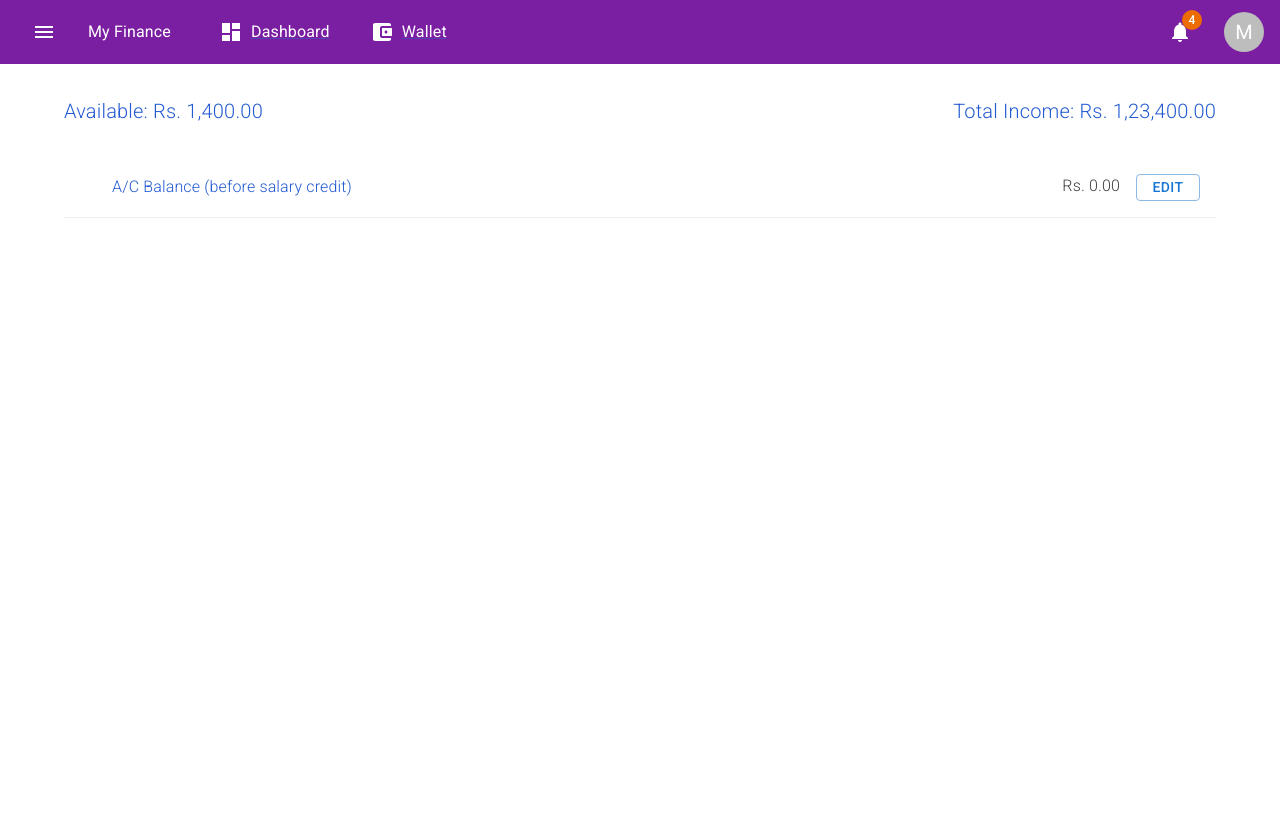
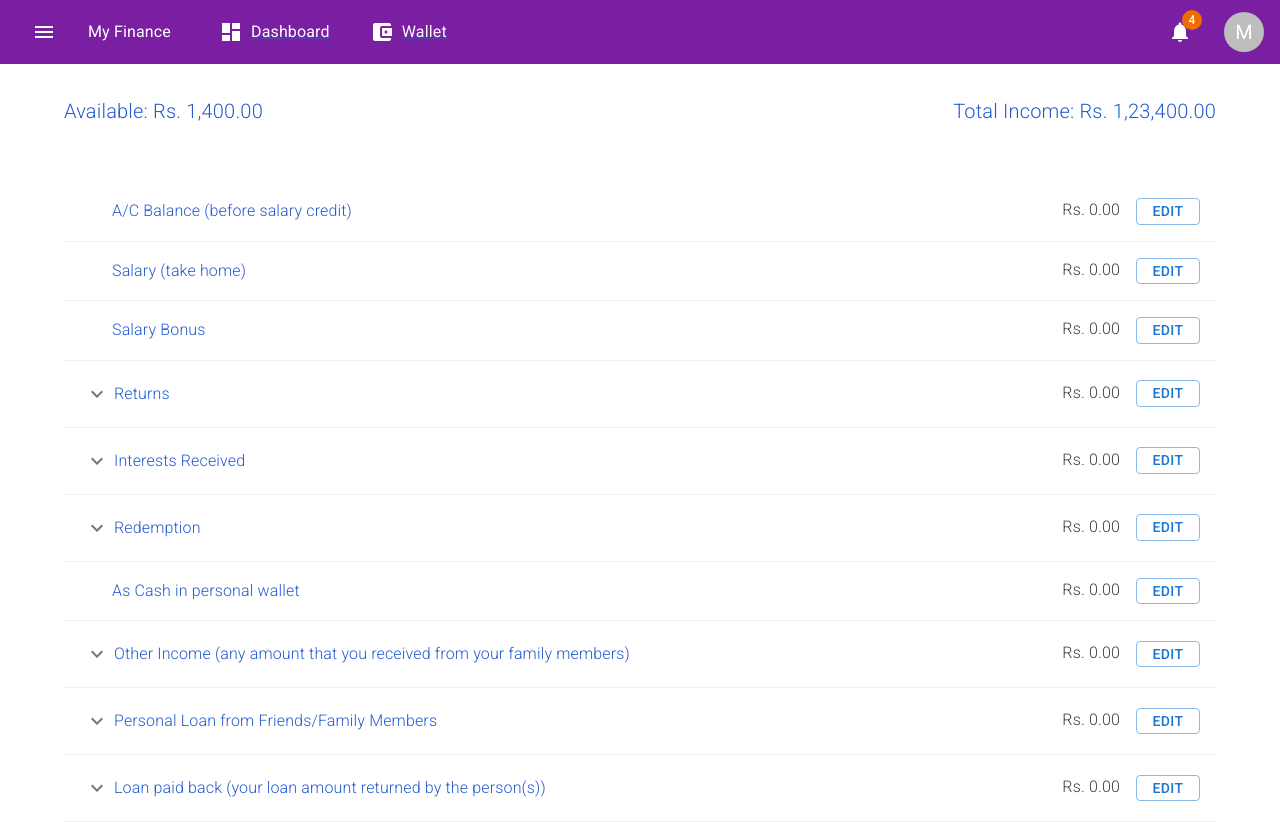
Before and after one commit to cra2ycoder/my-finance, a Next.js app: page /wallet in a window 1280 px wide. Before the commit the page ends 800 px from the top, so only its background shows below. Built offline with nearby package versions, Linux system fonts and the light colour scheme.

Commit message:
wallettable updates
- css updates
- loop added

```diff
--- a/components/WalletTable/WalletTable.tsx
+++ b/components/WalletTable/WalletTable.tsx
@@ -1,9 +1,16 @@
 import React from 'react'
+import Box from '@mui/material/Box'
 import WalletItem from './WalletItem'
+import { IWalletTableProps, IWalletItemProps } from './typings'
 
-function WalletTable() {
+function WalletTable(props: IWalletTableProps) {
+  const { list = [] } = props
   return (
-    <WalletItem name="A/C Balance (before salary credit)" defaultValue={0} />
+    <Box sx={{ marginTop: '1.5rem' }}>
+      {list.map((x: IWalletItemProps, id: number) => (
+        <WalletItem {...x} key={`wallet-item-${id}`} />
+      ))}
+    </Box>
   )
 }
 
```
